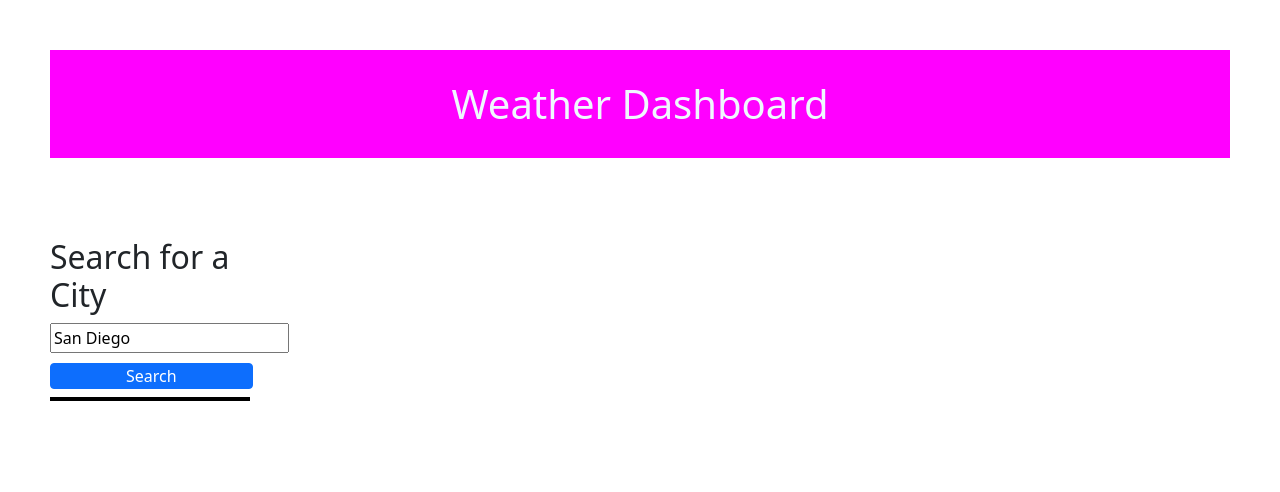
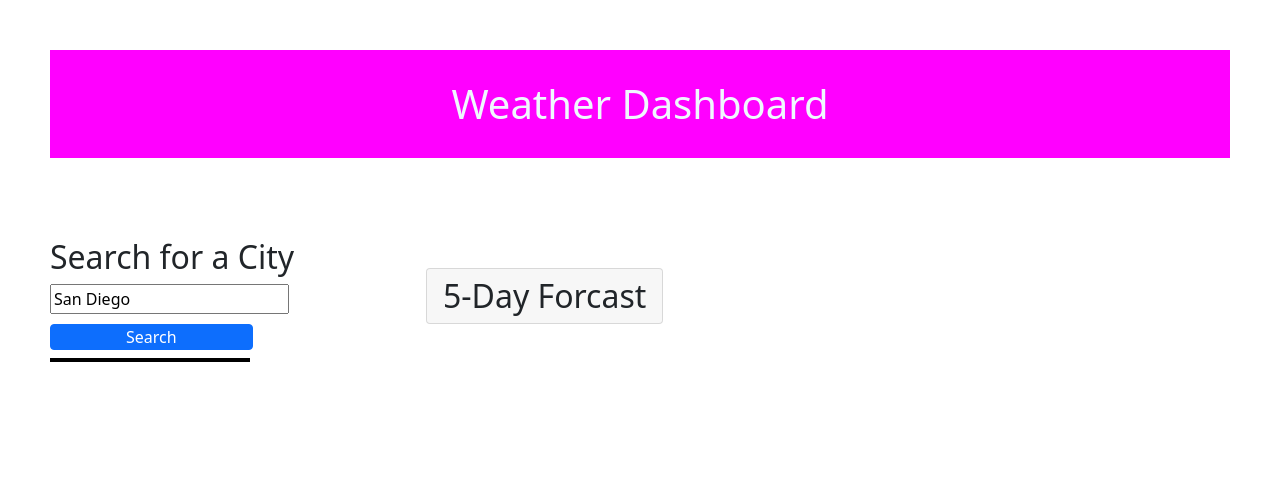
Before and after one commit to JaberSE09/06-02-challege, a plain HTML site: page index.html in a window 1280 px wide. Drawn offline with nearby package versions, Linux system fonts and the light colour scheme; no server answers.

Commit message:
commented JS

```diff
--- a/assets/css/style.css
+++ b/assets/css/style.css
@@ -20,7 +20,7 @@ aside{
     width: 200px;
     margin: 8px 0;
 }
-#weather {
+#currentWeather {
     padding: 30px;
 }
 #uv{
--- a/index.html
+++ b/index.html
@@ -12,21 +12,33 @@
 </head>
 
 <body>
+    <!--Header text-->
     <header>
         <h1>Weather Dashboard</h1>
     </header>
+
+    <!--Main Body of the app-->
     <main class="row">
-        <aside class="col-md-2">
+        <!--Left column-->
+        <aside class="col-md-3">
             <h2>Search for a City</h2>
             <input type="text" id="cityText" name="city" value="San Diego">
             <button id="search" class="btn btn-toolbar btn-primary">Search</button>
             <div id="hr"></div>
-            <div id="recentSearch"></div>
+            <div class="form-text text-center" id="recentSearch"></div>
         </aside>
+        <!--Current Weather Display-->
         <div id="weather" class="col-md-8 d-flex justify-content-start">
-            <div id="currentWeather"></div>
-            <div id="5Day"></div>
+            <div class="row-cols-1 ">
+                <div class="col-md-10" id="currentWeather"></div>
+
+                <!--5 day forcast display-->
+                <h2 class="card card-header">5-Day Forcast</h2>
+                <div class="d-flex" id="5Day"></div>
+</div>
+
         </div>
+
     </main>
     <script src="https://cdnjs.cloudflare.com/ajax/libs/moment.js/2.24.0/moment.min.js"></script>
     <script src="assets/js/script.js"></script>
```
Also changed, not shown: assets/images/fullimage.png (added), assets/images/newyork.png (added), assets/images/searchresults.png (added), 1 other file.
